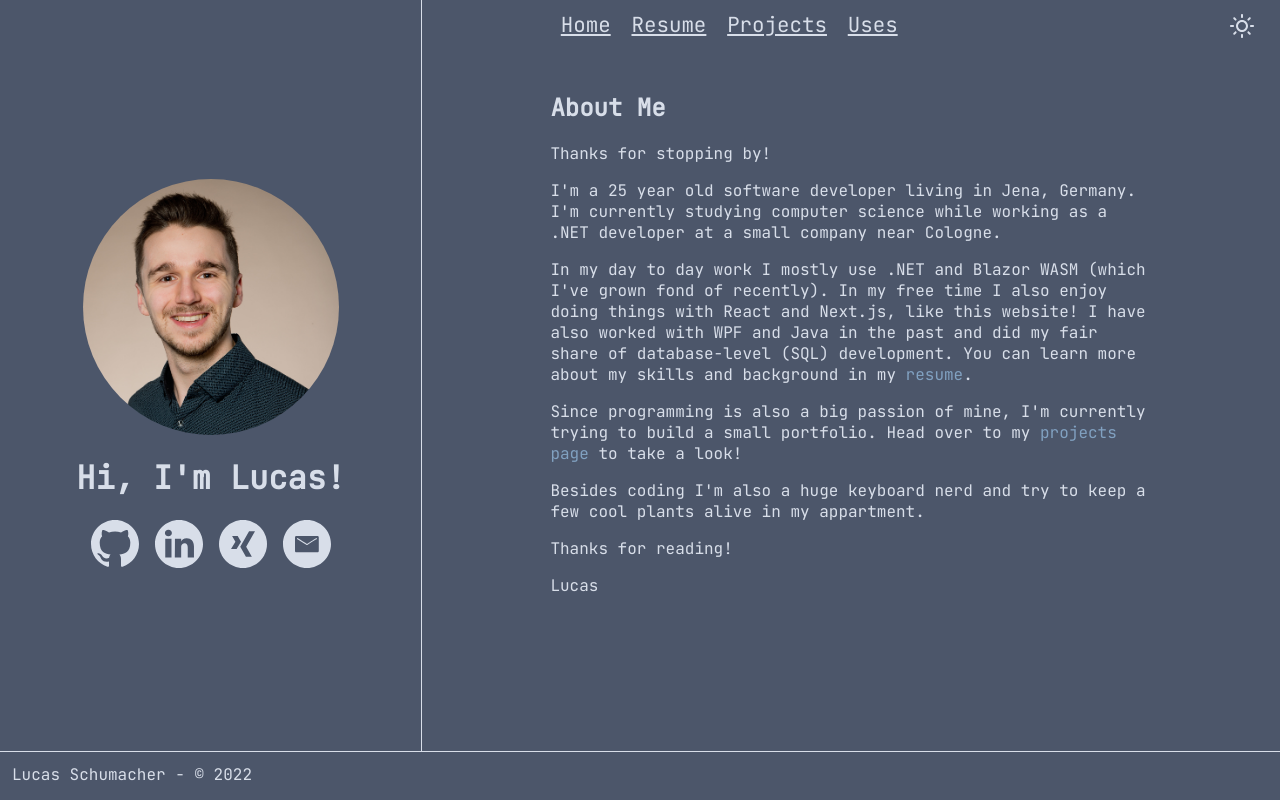
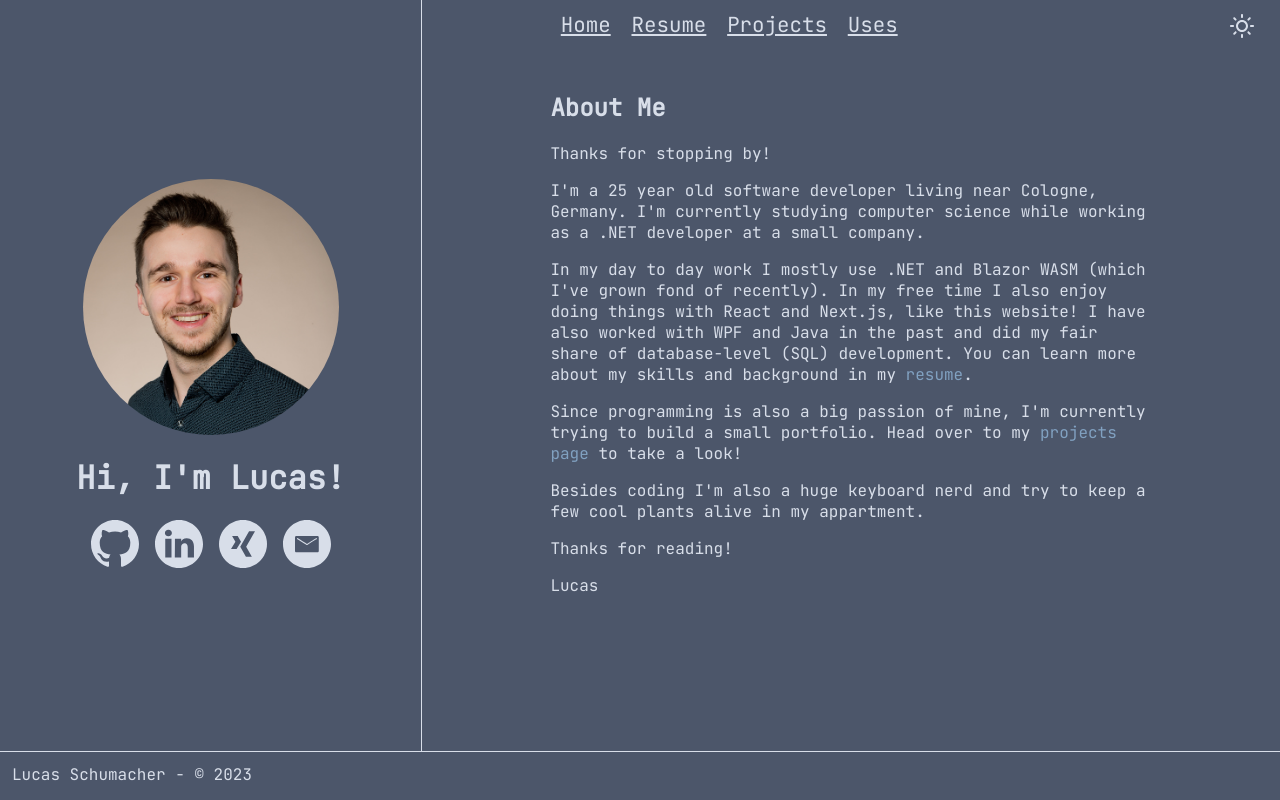
Before and after one commit to Aceto1/aceto.dev, a Next.js app: page / in a window 1280 px wide. Built offline with nearby package versions, Linux system fonts and the light colour scheme.

Commit message:
Update text

```diff
--- a/components/Footer/Footer.tsx
+++ b/components/Footer/Footer.tsx
@@ -5,7 +5,7 @@ import styles from './Footer.module.css'
 const Footer: FC = () => {
   return (
     <footer className={styles.footer}>
-      <p>Lucas Schumacher - &copy; 2022</p>
+      <p>Lucas Schumacher - &copy; 2023</p>
     </footer>
   );
 }
--- a/pages/index.tsx
+++ b/pages/index.tsx
@@ -9,7 +9,7 @@ const Home: NextPage = () => {
       <h2>About Me</h2>
       <p>Thanks for stopping by!</p>
 
-      <p>I&apos;m a 25 year old software developer living in Jena, Germany. I&apos;m currently studying computer science while working as a .NET developer at a small company near Cologne.</p>
+      <p>I&apos;m a 25 year old software developer living near Cologne, Germany. I&apos;m currently studying computer science while working as a .NET developer at a small company.</p>
 
       <p>In my day to day work I mostly use .NET and Blazor WASM (which I&apos;ve grown fond of recently). In my free time I also enjoy doing things with React and Next.js, like this website! I have also worked with WPF and Java in the past and did my fair share of database-level (SQL) development. You can learn more about my skills and background in my <Link href='/resume'><a>resume</a></Link>.</p>
 
--- a/pages/resume.tsx
+++ b/pages/resume.tsx
@@ -36,7 +36,7 @@ const workItems: ResumeDataItem[] = [
 const educationItems: ResumeDataItem[] = [
   {
     company: 'Friedrich-Schiller-University Jena',
-    title: 'B.Sc. Computer Science (est. late 2023)',
+    title: 'B.Sc. Computer Science (est. early 2024)',
     startingDate: new Date(2020, 10),
     active: true,
   },
@@ -50,7 +50,7 @@ const educationItems: ResumeDataItem[] = [
 const skills = [
   'React, Redux, Next.js',
   'TypeScript',
-  '.NET (Core) and WPF',
+  '.NET, Blazor WASM',
   'Java (EE)',
   'CI/CD',
   'Automated Testing',
```
